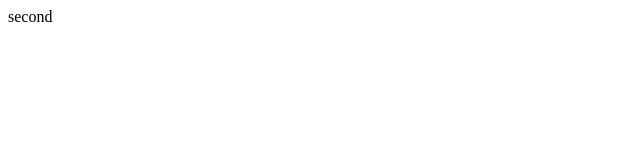
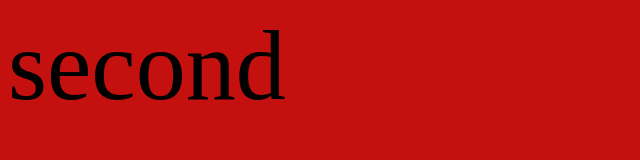
Before and after one commit to techaks/second, a plain HTML site: page index.html in a window 1280 px wide. Shown: the whole page, without its empty margins (0-640 px from the left). Drawn offline with Linux system fonts and the light colour scheme.

Commit message:
style added

```diff
--- a/index.html
+++ b/index.html
@@ -2,6 +2,7 @@
 <html lang="en">
 <head>
     <meta charset="UTF-8">
+    <link rel="stylesheet" href="style.css">
     <meta name="viewport" content="width=device-width, initial-scale=1.0">
     <title>Document</title>
 </head>
--- /dev/null
+++ b/style.css
@@ -0,0 +1,9 @@
+
+
+
+body{
+
+
+    background: #c51010;
+    font-size: 100px;
+}
```
